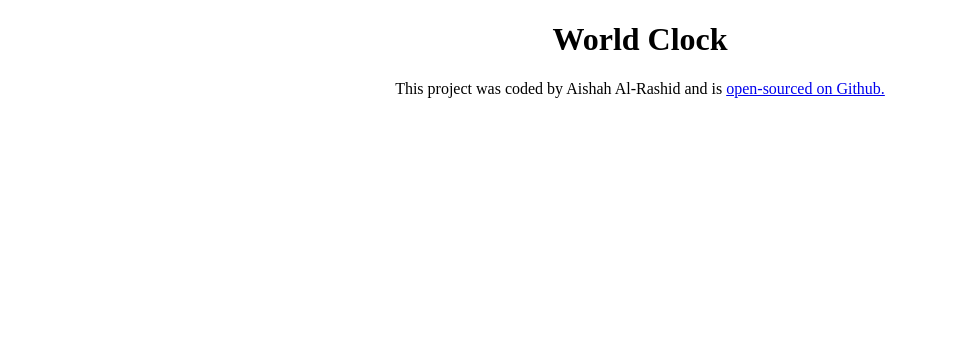
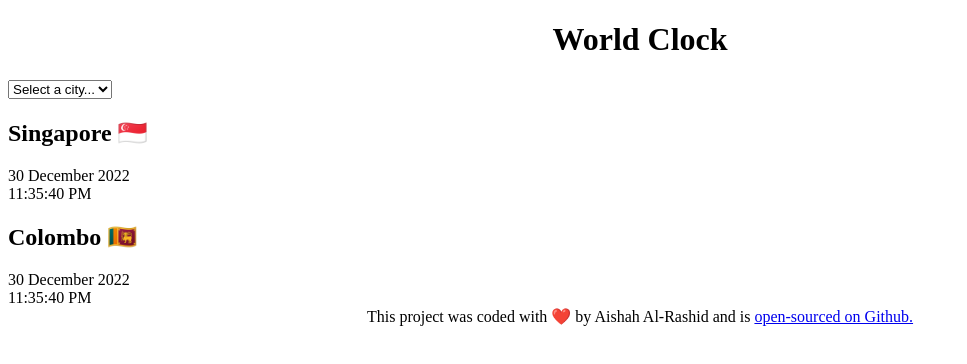
Before and after one commit to aishah849/world-clock, a plain HTML site: page index.html in a window 1280 px wide. Shown: the whole page, without its empty margins (0-967 px from the left). Drawn offline with Linux system fonts and the light colour scheme; a script that the page names is missing.

Commit message:
Added the basic HTML

```diff
--- a/index.html
+++ b/index.html
@@ -8,9 +8,28 @@
     <title>World Clock - Aishah Al-Rashid</title>
   </head>
   <body>
-    <h1>World Clock</h1>
+    <div class="container">
+      <h1>World Clock</h1>
+      <select>
+        <option value="">Select a city...</option>
+        <option value="">Singapore</option>
+        <option value="">Colombo</option>
+        <option value="">Vancouver</option>
+        <option value="">Beirut</option>
+      </select>
+      <div class="city">
+        <h2>Singapore 🇸🇬</h2>
+        <div class="date">30 December 2022</div>
+        <div class="time">11:35:40 PM</div>
+      </div>
+      <div class="city">
+        <h2>Colombo 🇱🇰</h2>
+        <div class="date">30 December 2022</div>
+        <div class="time">11:35:40 PM</div>
+      </div>
+    </div>
     <footer>
-      This project was coded by Aishah Al-Rashid and is
+      This project was coded with ❤️ by Aishah Al-Rashid and is
       <a href="https://github.com/aishah849/world-clock" target="_blank">
         open-sourced on Github.</a
       >
--- a/javascript/index.js
+++ /dev/null
@@ -1 +0,0 @@
-alert("Hello!");
```
